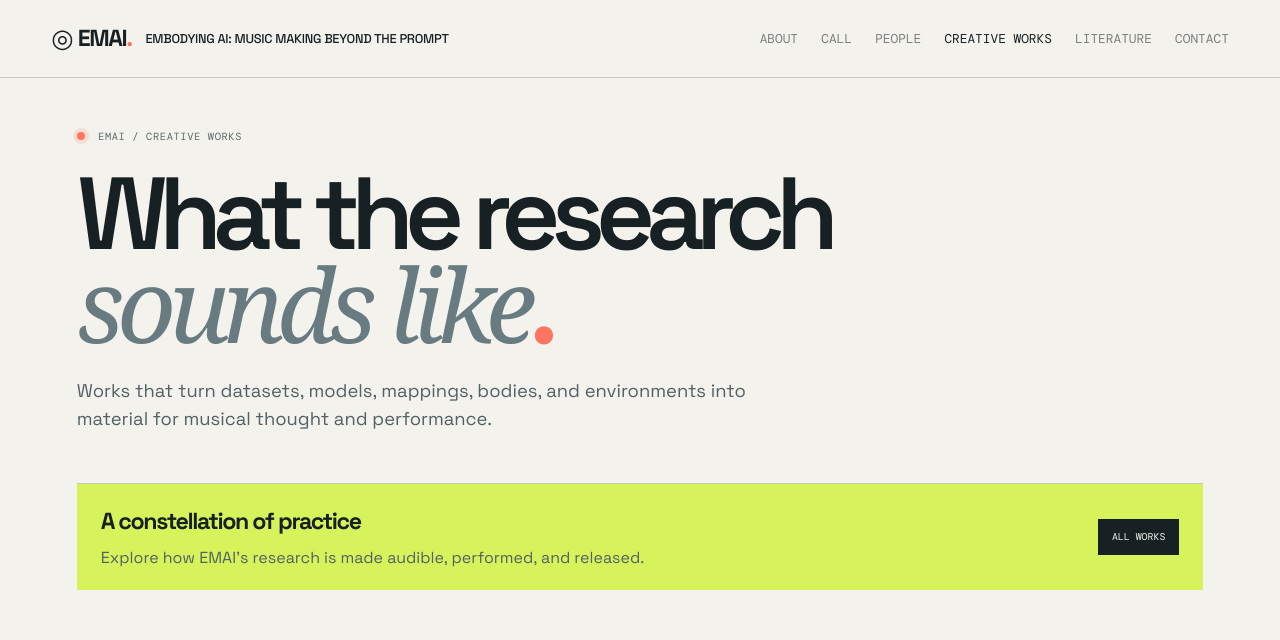
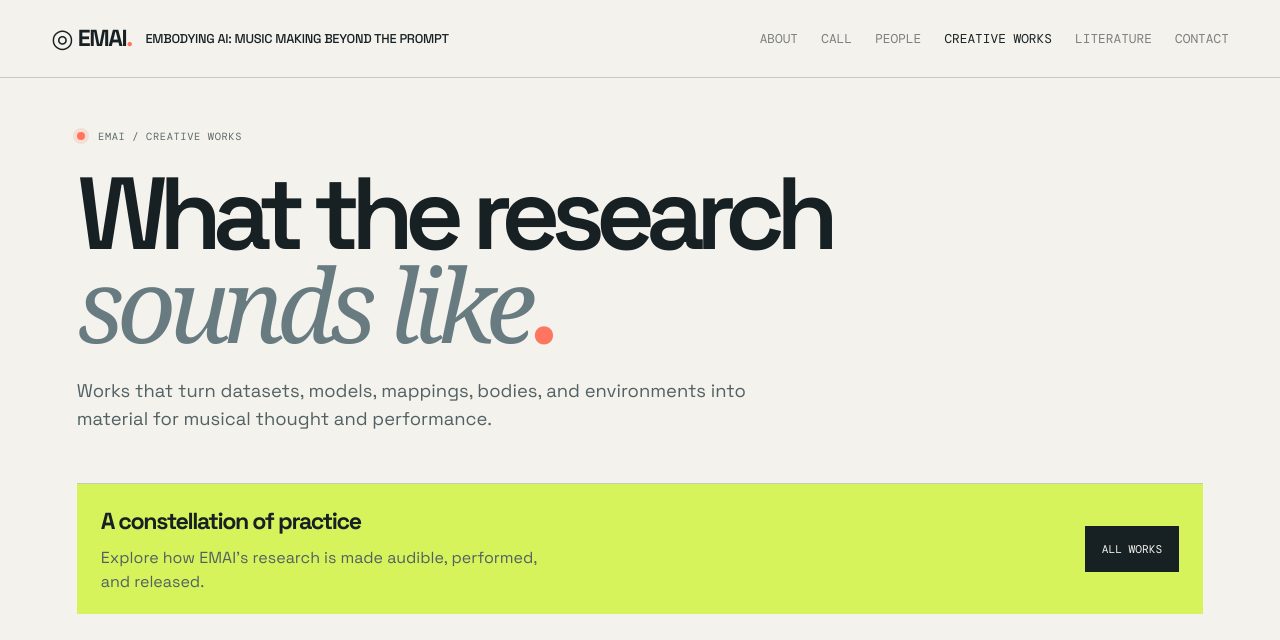
Before and after one commit to emai-ca/emai-ca.github.io, a Jekyll site: the page built from works.md, in a window 1280 px wide. Shown: the top 640 px of the page. Built offline with Jekyll 4.4.1, drawn with Linux system fonts in a browser that asks for light colours; grey boxes are pictures that could not be loaded.

Commit message:
Break the works intro and match the button size
Puts "and released" back on its own line with an explicit break rather
than leaving it to the column width, and sizes the "All works" button to
match "Open archive" on the literature page — it is a .filter-button
rather than a .button, so it was running at 0.62rem in tighter padding.

Co-Authored-By: Claude Opus 5 <noreply@anthropic.com>

```diff
--- a/assets/css/overrides.css
+++ b/assets/css/overrides.css
@@ -1783,3 +1783,10 @@ body[data-page="publications"] .session-link:focus-within {
   outline: 2px solid var(--coral);
   outline-offset: -2px;
 }
+
+/* "All works" matched to the size of "Open archive" on the literature page —
+   it is a .filter-button rather than a .button, so it ran smaller. */
+body[data-page="works"] .works-section .filter-button {
+  padding: 0.85rem 1rem;
+  font-size: 0.7rem;
+}
--- a/works.md
+++ b/works.md
@@ -6,7 +6,7 @@ nav: works
 
 <section class="page-hero content-wide reveal"><p class="eyebrow"><span class="live-dot"></span> EMAI / Creative Works</p><h1>What the research<br><em>sounds like</em><span class="accent">.</span></h1><p class="page-lede">Works that turn datasets, models, mappings, bodies, and environments into material for musical thought and performance.</p></section>
 
-<section class="content-wide works-section"><div class="archive-toolbar"><div><div class="section-label">A constellation of practice</div><p class="constellation-intro">Explore how EMAI’s research is made audible, performed, and released.</p></div><div class="filter-group" role="group" aria-label="Filter works"><button class="filter-button is-active" data-filter="all" type="button">All works</button></div></div><div class="works-grid">
+<section class="content-wide works-section"><div class="archive-toolbar"><div><div class="section-label">A constellation of practice</div><p class="constellation-intro">Explore how EMAI’s research is made audible, performed,<br>and released.</p></div><div class="filter-group" role="group" aria-label="Filter works"><button class="filter-button is-active" data-filter="all" type="button">All works</button></div></div><div class="works-grid">
   <article class="work-card" data-type="generative"><div class="work-visual work-video ratio-xtall" data-video="uz3YEbMRJdg"><img src="https://img.youtube.com/vi/uz3YEbMRJdg/maxresdefault.jpg" onerror="this.src='https://img.youtube.com/vi/uz3YEbMRJdg/hqdefault.jpg'" alt="Video documentation of Clastic Music" loading="lazy"><button class="work-play" type="button" aria-label="Play video: Clastic Music"><span aria-hidden="true">▶</span></button></div><div class="work-meta"><h2><a href="https://media.vigliensoni.com/clastic-music/" target="_blank" rel="noopener noreferrer">Clastic Music</a></h2><p class="work-venue">MUTEK, Montréal · 2018 · Gabriel Vigliensoni</p><ul class="work-tags"><li>machine learning</li><li>bespoke datasets</li></ul></div></article>
   <article class="work-card" data-type="generative"><div class="work-visual visual-clastic ratio-landscape"><div class="wave wave-one"></div><div class="wave wave-two"></div><div class="wave wave-three"></div></div><div class="work-meta"><h2><a href="#">Work title four</a></h2><p class="work-venue">Venue · year</p><ul class="work-tags"><li>research</li></ul></div></article>
   <article class="work-card" data-type="instrument"><div class="work-visual visual-mosaique ratio-tall"><div class="sound-orbit orbit-a"></div><div class="sound-orbit orbit-b"></div><div class="sound-orbit orbit-c"></div></div><div class="work-meta"><h2><a href="https://mosaique.cargo.site/" target="_blank" rel="noopener noreferrer">Mosaïque</a></h2><p class="work-venue">Complete · 2023</p><ul class="work-tags"><li>concatenative synthesis</li><li>instrument</li></ul></div></article>
```
